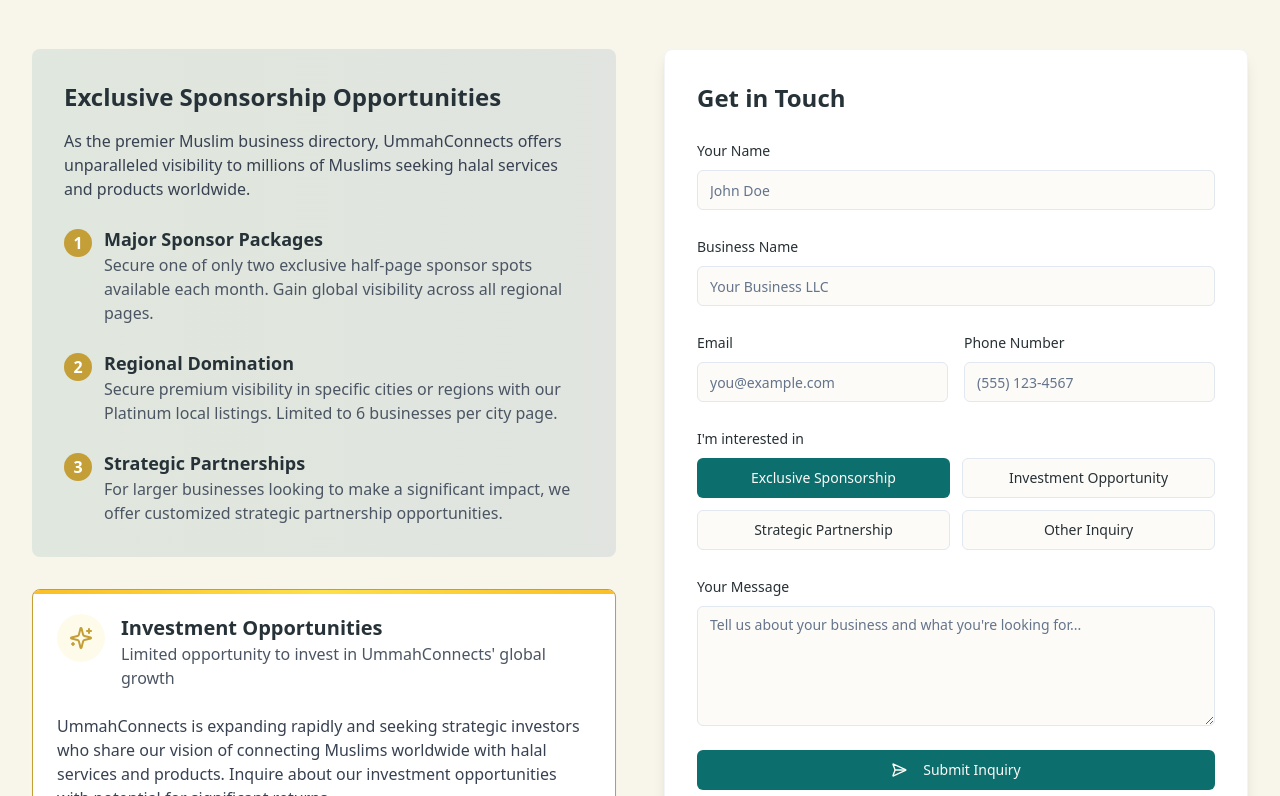
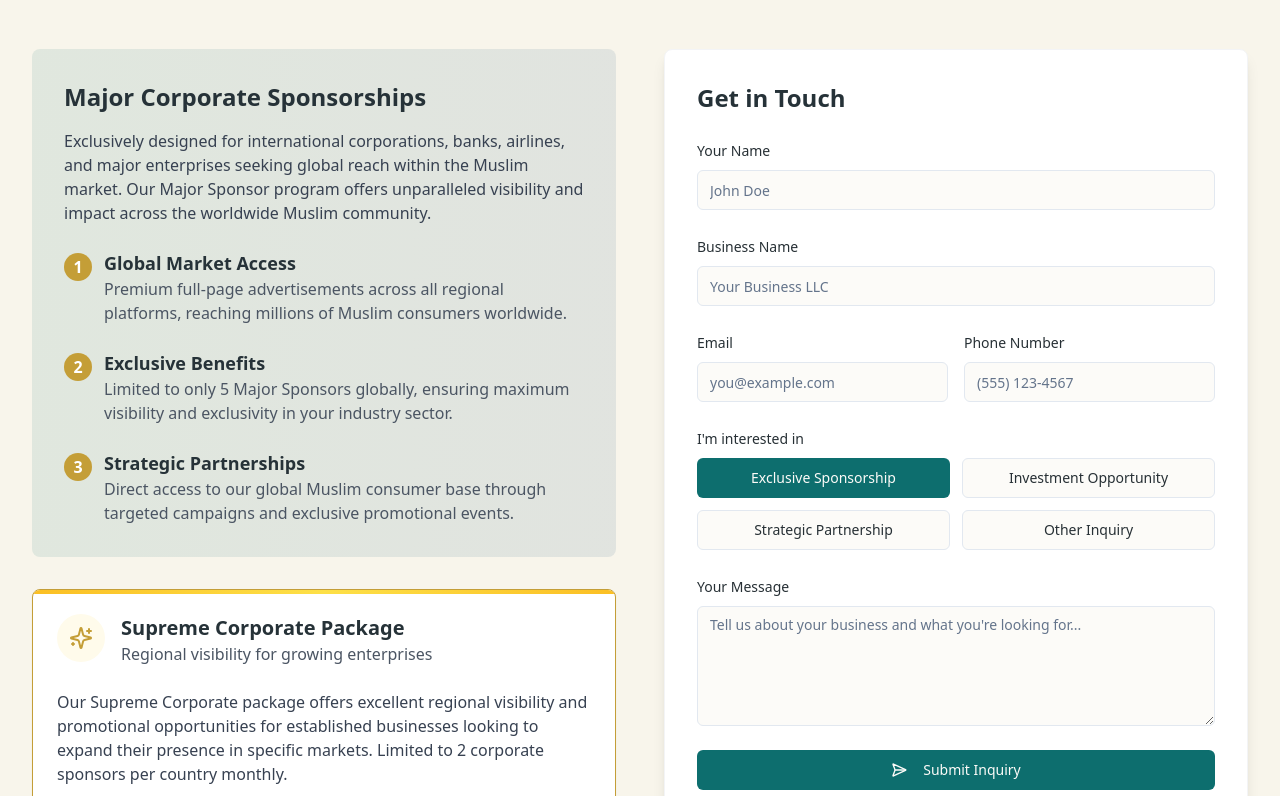
Before and after one commit to Ummahconnects/UmmahRES, a React (Vite) app: page /sales in a window 1280 px wide. Shown: the part 224-1020 px from the top of the page. Built offline with nearby package versions, Linux system fonts and the light colour scheme; a web font is replaced by a local one.

Commit message:
Refactor: Differentiate Supreme and Major Sponsor packages
Update the package grid to reflect the difference between Supreme and Major Sponsor packages. Major sponsors are for businesses with large advertisements and worldwide reach.

```diff
--- a/src/components/packages/PackageGrid.tsx
+++ b/src/components/packages/PackageGrid.tsx
@@ -1,5 +1,6 @@
+
 import React, { useState, useEffect } from "react";
-import { Star, Badge, Package, Award, Sparkles } from "lucide-react";
+import { Star, Badge, Package, Award, Sparkles, Globe } from "lucide-react";
 import PackageCard from "./PackageCard";
 
 const PackageGrid = () => {
@@ -50,12 +51,11 @@ const PackageGrid = () => {
     { text: "Corporate sponsorship opportunity", highlight: true },
     { text: "Half-page featured sponsor spot" },
     { text: "Limited to only 2 corporate sponsors per month per country", highlight: true },
-    { text: "Premium homepage placement" },
-    { text: "Featured in newsletter" },
+    { text: "Regional homepage placement" },
+    { text: "Featured in regional newsletter" },
     { text: "Social media promotion" },
-    { text: "Global visibility across all regions" },
-    { text: "Early access to new features", highlight: true },
-    { text: "VIP Beta program membership", highlight: true }
+    { text: "Priority visibility in your region" },
+    { text: "Early access to new features", highlight: true }
   ];
 
   return (
@@ -103,13 +103,13 @@ const PackageGrid = () => {
 
       <PackageCard
         title="Supreme Corporate"
-        description="Exclusive corporate sponsorship opportunity"
+        description="Regional corporate sponsorship opportunity"
         price="$299.99"
         annualPrice="$2,999.90"
         annualSavings="Save $599.98"
         features={supremeFeatures}
         color="muslim-gold"
-        banner="Corporate Sponsor"
+        banner="Regional Corporate Sponsor"
         primaryButtonText="Become a Corporate Sponsor"
         secondaryButtonText="Reserve Sponsorship Spot"
         additionalInfo="Only 2 corporate sponsorships available per month per country"
--- a/src/pages/Sales.tsx
+++ b/src/pages/Sales.tsx
@@ -1,4 +1,3 @@
-
 import Layout from "@/components/Layout";
 import { Link } from "react-router-dom";
 import {
@@ -23,7 +22,6 @@ import { Star } from "lucide-react";
 import { Separator } from "@/components/ui/separator";
 import { Card, CardContent } from "@/components/ui/card";
 
-// Define form validation schema
 const formSchema = z.object({
   name: z.string().min(2, { message: "Name must be at least 2 characters" }),
   businessName: z.string().min(2, { message: "Business name is required" }),
@@ -39,7 +37,6 @@ const SalesPage = () => {
   const { toast } = useToast();
   const [sparklePosition, setSparklePosition] = useState({ top: 0, left: 0 });
 
-  // Animation for the sparkling stars
   useEffect(() => {
     const interval = setInterval(() => {
       setSparklePosition({
@@ -51,7 +48,6 @@ const SalesPage = () => {
     return () => clearInterval(interval);
   }, []);
 
-  // Initialize form
   const form = useForm<FormValues>({
     resolver: zodResolver(formSchema),
     defaultValues: {
@@ -64,24 +60,20 @@ const SalesPage = () => {
     },
   });
 
-  // Form submission handler
   const onSubmit = (data: FormValues) => {
     console.log("Form data:", data);
 
-    // Show success message
     toast({
       title: "Inquiry Sent",
       description: "Thank you for your interest! Our sales team will contact you within 24 hours.",
     });
 
-    // Reset form
     form.reset();
   };
 
   return (
     <Layout>
       <div className="max-w-7xl mx-auto px-4 sm:px-6 lg:px-8 py-12 relative">
-        {/* Animated star that moves around */}
         <div
           className="absolute h-6 w-6 text-amber-300 animate-pulse z-10"
           style={{ top: `${sparklePosition.top}%`, left: `${sparklePosition.left}%` }}
@@ -92,19 +84,19 @@ const SalesPage = () => {
         <div className="text-center mb-12">
           <h1 className="text-4xl font-bold text-muslim-dark mb-4">Strategic Business Opportunities</h1>
           <p className="text-lg text-gray-600 max-w-3xl mx-auto">
-            Join us in connecting the global Ummah through exclusive sponsorships and strategic partnerships.
-            Create Barakat with every transaction.
+            Join us in connecting the global Ummah through exclusive sponsorships and strategic partnerships,
+            from local business visibility to worldwide corporate reach.
           </p>
         </div>
 
         <div className="grid grid-cols-1 lg:grid-cols-2 gap-12 items-start">
-          {/* Sales Information Column */}
           <div>
             <div className="bg-gradient-to-r from-muslim-teal/10 to-muslim-blue/10 p-8 rounded-lg mb-8">
-              <h2 className="text-2xl font-bold text-muslim-dark mb-4">Exclusive Sponsorship Opportunities</h2>
+              <h2 className="text-2xl font-bold text-muslim-dark mb-4">Major Corporate Sponsorships</h2>
               <p className="text-gray-700 mb-6">
-                As the premier Muslim business directory, UmmahConnects offers unparalleled visibility
-                to millions of Muslims seeking halal services and products worldwide.
+                Exclusively designed for international corporations, banks, airlines, and major enterprises seeking
+                global reach within the Muslim market. Our Major Sponsor program offers unparalleled visibility
+                and impact across the worldwide Muslim community.
               </p>
 
               <div className="space-y-6">
@@ -112,10 +104,10 @@ const SalesPage = () => {
                   <div className="absolute left-0 top-1 h-7 w-7 rounded-full bg-muslim-gold flex items-center justify-center">
                     <span className="text-white font-bold">1</span>
                   </div>
-                  <h3 className="font-semibold text-lg text-muslim-dark">Major Sponsor Packages</h3>
+                  <h3 className="font-semibold text-lg text-muslim-dark">Global Market Access</h3>
                   <p className="text-gray-600">
-                    Secure one of only two exclusive half-page sponsor spots available each month.
-                    Gain global visibility across all regional pages.
+                    Premium full-page advertisements across all regional platforms, reaching millions of
+                    Muslim consumers worldwide.
                   </p>
                 </div>
 
@@ -123,10 +115,10 @@ const SalesPage = () => {
                   <div className="absolute left-0 top-1 h-7 w-7 rounded-full bg-muslim-gold flex items-center justify-center">
                     <span className="text-white font-bold">2</span>
                   </div>
-                  <h3 className="font-semibold text-lg text-muslim-dark">Regional Domination</h3>
+                  <h3 className="font-semibold text-lg text-muslim-dark">Exclusive Benefits</h3>
                   <p className="text-gray-600">
-                    Secure premium visibility in specific cities or regions with our Platinum local listings.
-                    Limited to 6 businesses per city page.
+                    Limited to only 5 Major Sponsors globally, ensuring maximum visibility and exclusivity
+                    in your industry sector.
                   </p>
                 </div>
 
@@ -136,14 +128,14 @@ const SalesPage = () => {
                   </div>
                   <h3 className="font-semibold text-lg text-muslim-dark">Strategic Partnerships</h3>
                   <p className="text-gray-600">
-                    For larger businesses looking to make a significant impact, we offer customized
-                    strategic partnership opportunities.
+                    Direct access to our global Muslim consumer base through targeted campaigns and
+                    exclusive promotional events.
                   </p>
                 </div>
               </div>
             </div>
 
-            <Card className="overflow-hidden relative border-muslim-gold">
+            <Card className="overflow-hidden relative border-muslim-gold mb-8">
               <div className="absolute top-0 left-0 w-full h-1 bg-gradient-to-r from-amber-400 via-yellow-300 to-amber-400"></div>
               <CardContent className="p-6">
                 <div className="flex gap-4 mb-6">
@@ -151,15 +143,15 @@ const SalesPage = () => {
                     <SparklesIcon className="h-6 w-6 text-muslim-gold" />
                   </div>
                   <div>
-                    <h3 className="font-bold text-xl text-muslim-dark">Investment Opportunities</h3>
-                    <p className="text-gray-600">Limited opportunity to invest in UmmahConnects' global growth</p>
+                    <h3 className="font-bold text-xl text-muslim-dark">Supreme Corporate Package</h3>
+                    <p className="text-gray-600">Regional visibility for growing enterprises</p>
                   </div>
                 </div>
 
                 <p className="text-gray-700 mb-4">
-                  UmmahConnects is expanding rapidly and seeking strategic investors who share our vision of
-                  connecting Muslims worldwide with halal services and products. Inquire about our investment
-                  opportunities with potential for significant returns.
+                  Our Supreme Corporate package offers excellent regional visibility and promotional
+                  opportunities for established businesses looking to expand their presence in specific markets.
+                  Limited to 2 corporate sponsors per country monthly.
                 </p>
 
                 <Button
@@ -168,11 +160,11 @@ const SalesPage = () => {
                     const messageField = document.getElementById('message');
                     if (messageField) {
                       (messageField as HTMLTextAreaElement).focus();
-                      form.setValue('investmentLevel', 'invest');
+                      form.setValue('investmentLevel', 'sponsor');
                     }
                   }}
                 >
-                  Learn About Investing
+                  Learn About Supreme Corporate Package
                 </Button>
               </CardContent>
             </Card>
@@ -209,7 +201,6 @@ const SalesPage = () => {
             </div>
           </div>
 
-          {/* Contact Form Column */}
           <div className="bg-white shadow-lg rounded-lg p-8 border border-gray-100">
             <h2 className="text-2xl font-bold text-muslim-dark mb-6">Get in Touch</h2>
 
@@ -351,7 +342,6 @@ const SalesPage = () => {
 
         <Separator className="my-16" />
 
-        {/* Testimonials Section */}
         <div className="mb-12">
           <h2 className="text-2xl font-bold text-center text-muslim-dark mb-8">What Our Partners Say</h2>
 
```
